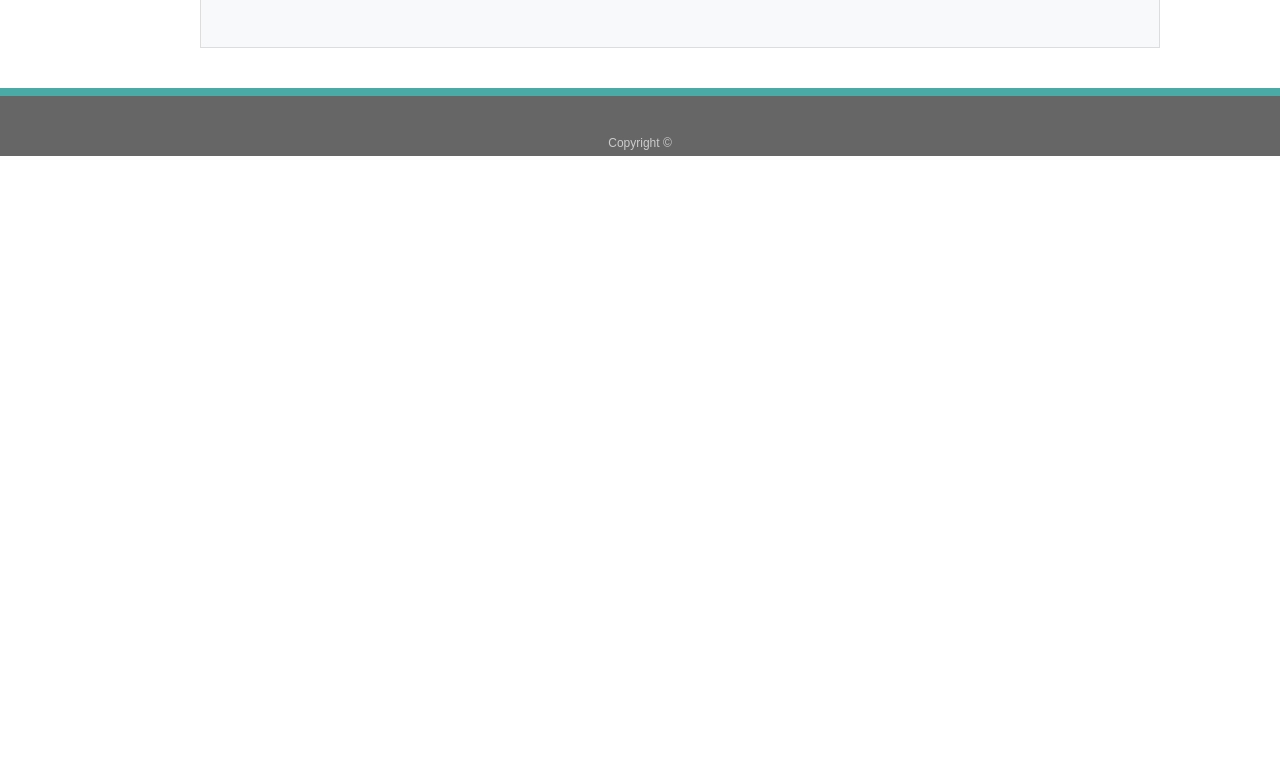
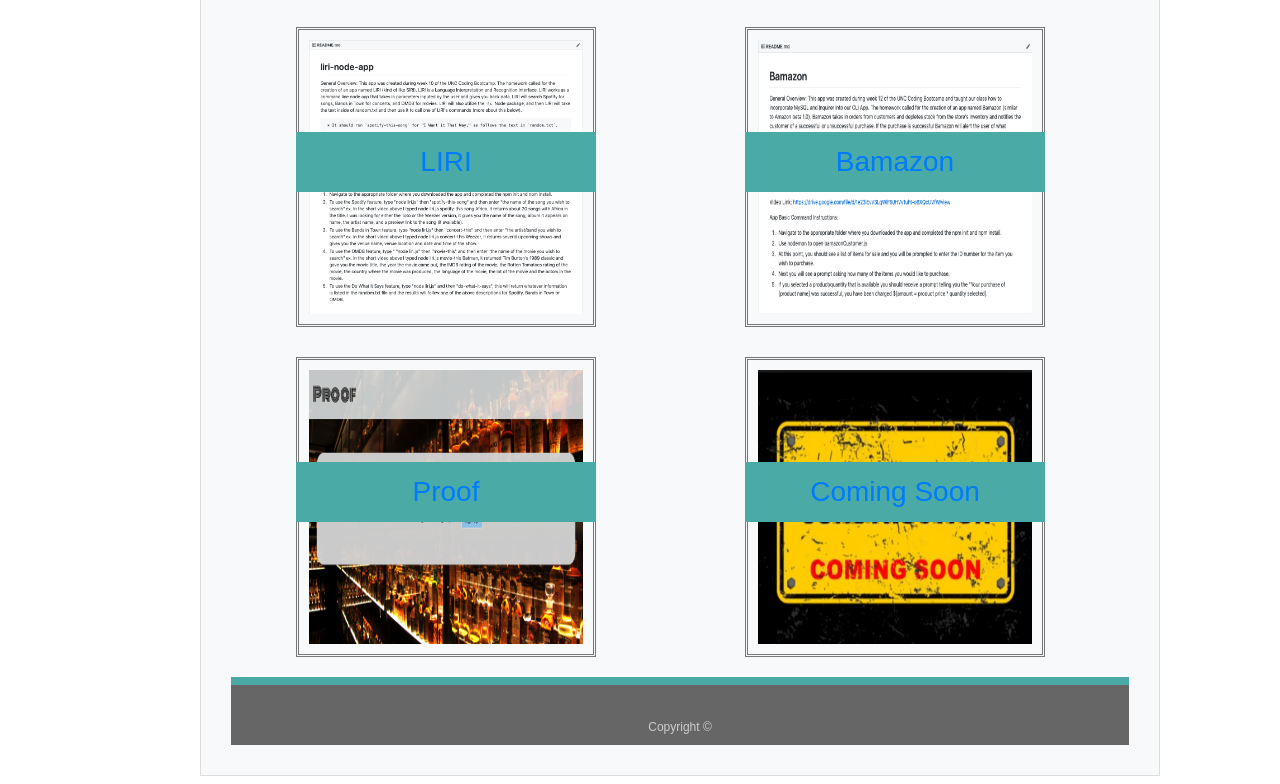
Before and after one commit to dajoyce/Bootstrap-Portfolio, a plain HTML site: page portfolio.html in a window 1280 px wide. Shown: the part 1604-2388 px from the top of the page. Before the commit the page ends 1764 px from the top, so only its background shows below. Drawn offline with nearby package versions, Linux system fonts and the light colour scheme.

Commit message:
updated for Homework Assignment

```diff
--- a/portfolio.html
+++ b/portfolio.html
@@ -74,7 +74,29 @@
           <img src="assets/images/Group1Project-GoldCircle.png" class="portPics" alt="Gold Circle" />
         </div>
       </div>
-    </div>
+
+      <div class ="row">
+        <div class="col-lg-6">
+          <h3><a href="https://github.com/dajoyce/liri-node-app">LIRI</a></h3>
+          <img src="assets/images/LIRIscreenShot.png" class="portPics" alt="LIRI" />
+        </div>
+        <div class="col-lg-6">
+          <h3><a href="https://github.com/dajoyce/Bamazon">Bamazon</a></h3>
+          <img src="assets/images/bamazonScreenShot.png" class="portPics" alt="Bamazon" />
+        </div>
+      </div>
+
+      <div class ="row">
+        <div class="col-lg-6">
+          <h3><a href="https://proof-whiskey.herokuapp.com">Proof</a></h3>
+          <img src="assets/images/proofScreenShot.png" class="portPics" alt="LIRI" />
+        </div>
+        <div class="col-lg-6">
+          <h3><a href="">Coming Soon</a></h3>
+          <img src="assets/images/comingSoonScreenShot.png" class="portPics" alt="Bamazon" />
+        </div>
+      </div>
+
 
     <footer>Copyright &copy;</footer>
   </body>
```
Also changed, not shown: assets/images/LIRIscreenShot.png (added), assets/images/bamazonScreenShot.png (added), assets/images/comingSoonScreenShot.png (added), assets/images/proofScreenShot.png (added), 2 other files.
